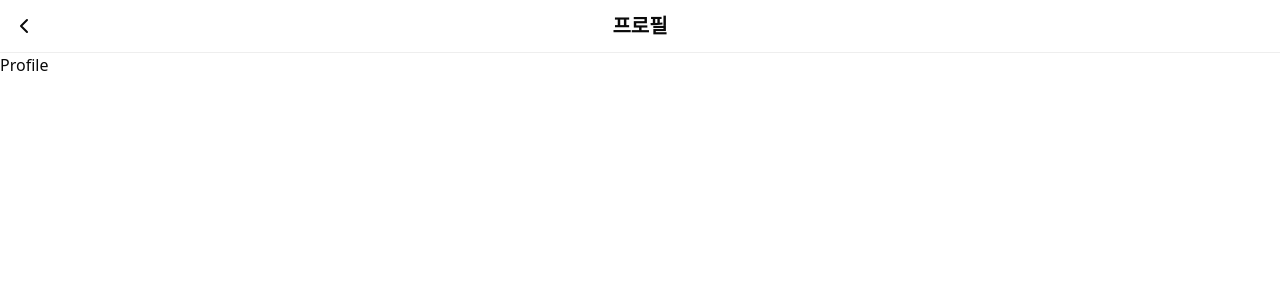
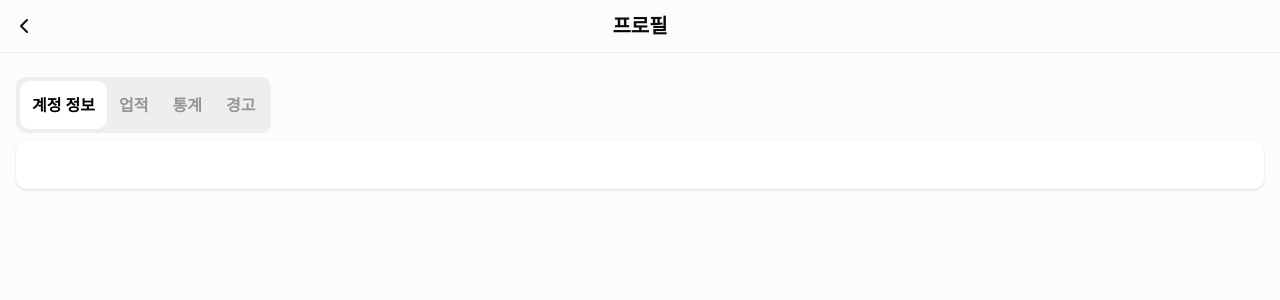
Before and after one commit to yeonna18k/TheHam, a Next.js app: page /profile in a window 1280 px wide. Shown: the top 300 px of the page. Built offline with nearby package versions, Linux system fonts and the light colour scheme.

Commit message:
feat: 프로필 페이지에 탭 및 내용 추가

```diff
--- a/src/app/profile/layout.tsx
+++ b/src/app/profile/layout.tsx
@@ -7,15 +7,14 @@ export default function ProfileLayout({
   children: React.ReactNode;
 }) {
   return (
-    <section>
+    <section className="bg-gray-100 h-screen">
       <header className="relative py-3 border-b border-gray-200 title2 flex items-center justify-center">
         <Link className="absolute left-3" href="/main">
           <ChevronLeft size={24} />
         </Link>
         프로필
       </header>
-
-      {children}
+      <section className="h-full px-4 py-6">{children}</section>
     </section>
   );
 }
--- a/src/app/profile/page.tsx
+++ b/src/app/profile/page.tsx
@@ -1,3 +1,56 @@
+import { Tabs, TabsContent, TabsList, TabsTrigger } from "@/components/ui/tabs";
+
+const PROFILE_TABS = [
+  {
+    value: "account",
+    label: "계정 정보",
+    title: "계정 정보",
+    description: "계정에 대한 정보",
+  },
+  {
+    value: "achievements",
+    label: "업적",
+    title: "나의 업적",
+    description: "지금까지 획득한 업적 목록이에요",
+  },
+  {
+    value: "statistics",
+    label: "통계",
+    title: "챌린지 통계",
+    description: "지금까지 참여한 챌린지 통계예요",
+  },
+  {
+    value: "warnings",
+    label: "경고",
+    title: "과소비 경고",
+    description: "예산 한도가 얼마나 남았는지 알려드려요",
+  },
+];
+
 export default function Profile() {
-  return <div>Profile</div>;
+  return (
+    <Tabs defaultValue="account" className="w-full">
+      <TabsList className="w-fit ">
+        {PROFILE_TABS.map((tab) => (
+          <TabsTrigger key={tab.value} value={tab.value}>
+            {tab.label}
+          </TabsTrigger>
+        ))}
+      </TabsList>
+      {PROFILE_TABS.map((tab) => (
+        <TabsContent key={tab.value} value={tab.value}>
+          <section className="rounded-lg shadow-sm bg-white py-6 px-3 flex flex-col gap-3">
+            <div
+              className={`${
+                tab.value === "account" ? "hidden" : "block"
+              } flex flex-col gap-3`}
+            >
+              <h1 className="title1">{tab.title}</h1>
+              <p className="body1 text-gray-500">{tab.description}</p>
+            </div>
+          </section>
+        </TabsContent>
+      ))}
+    </Tabs>
+  );
 }
```
